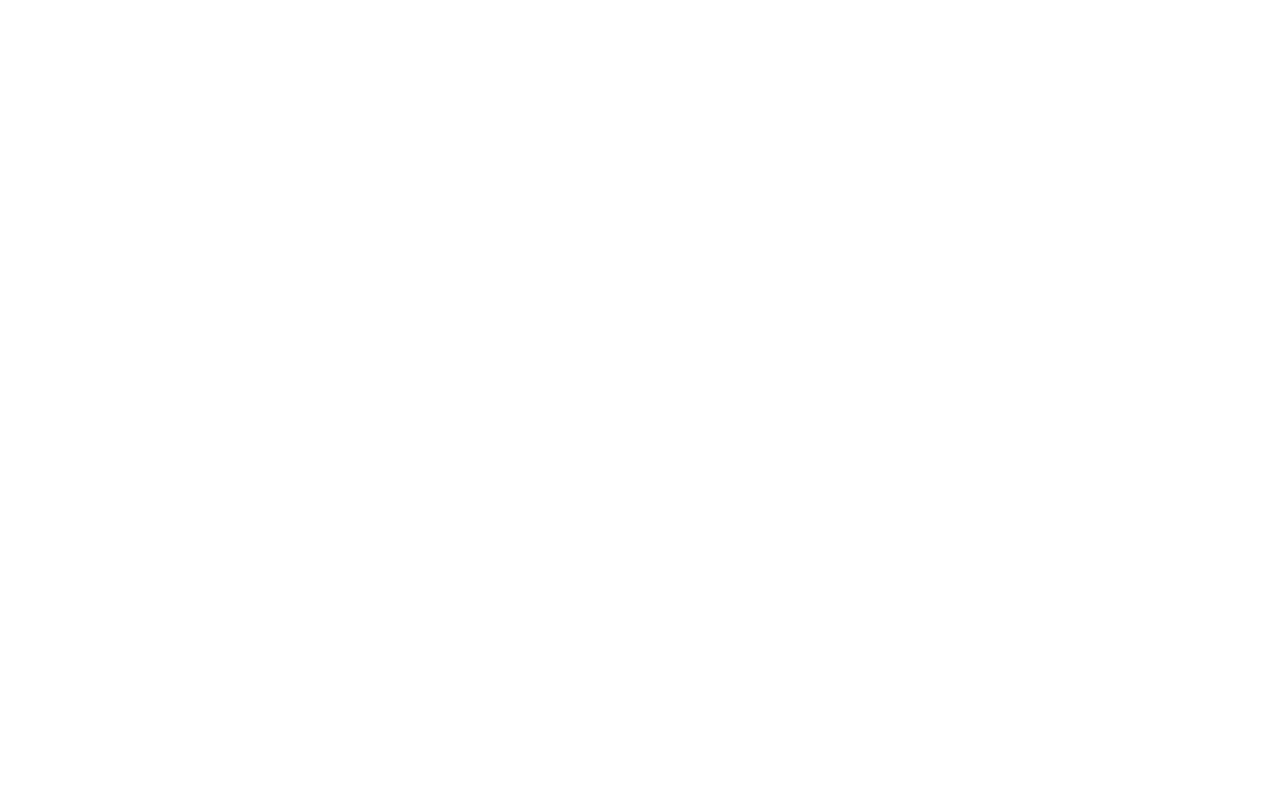
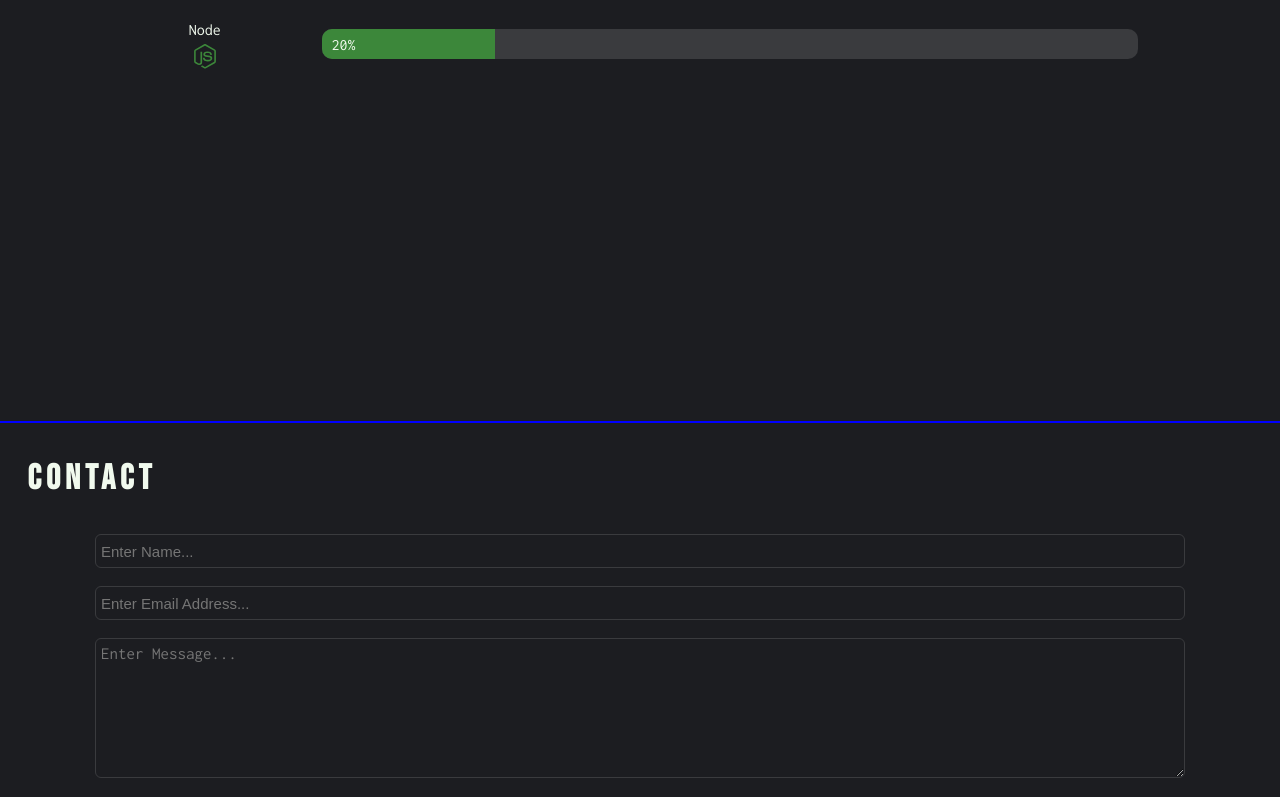
Before and after one commit to Rio0628/portfolio-website, a React (Create React App) app: page / in a window 1280 px wide. Shown: the part 1490-2287 px from the top of the page. Before the commit the page ends 800 px from the top, so only its background shows below. Built offline with nearby package versions, Linux system fonts and the light colour scheme.

Commit message:
Created Comp View
- Created the elements and styles of the main contact comp view.

```diff
--- a/src/App.js
+++ b/src/App.js
@@ -1,6 +1,6 @@
 import React, { Component } from 'react';
 import AboutView from './components/AboutView';
-
+import ContactView from './components/ContactView';
 
 export default class App extends Component {
 
@@ -25,6 +25,7 @@ export default class App extends Component {
 
         <AboutView />
 
+        <ContactView />
 
       </div>
     );
--- /dev/null
+++ b/src/components/ContactView.js
@@ -0,0 +1,24 @@
+import React from 'react';
+import { AiFillGithub } from 'react-icons/ai';
+
+const ContactView = () => {
+    return (
+        <div className='contactView'>
+            <p className='contactViewHeading'>Contact</p>
+
+            <div className='inputFieldsCntr'>
+                <input className='inputName' placeholder='Enter Name...' type='text'/>
+
+                <input className='inputEmail' placeholder='Enter Email Address...' type='text'/>
+
+                <textarea className='inputMessage' placeholder='Enter Message...' type='text'/>
+
+                <div className='submitBtn'>Submit</div>
+            </div>
+
+            <div className='githubRedBtn'><AiFillGithub /></div>
+        </div>
+    );
+}
+
+export default ContactView;
--- a/src/index.css
+++ b/src/index.css
@@ -8,7 +8,7 @@ body {
 .container {
   display: flex;
   flex-direction: column;
-  height: 100vh;
+  /* height: 100vh; */
   width: 100vw;
   background: #1c1d21;
   color: #f1faee;
@@ -71,12 +71,13 @@ body {
 
 /* -- HOME VIEW TEXT */
 
-.homeView, .aboutView{
-  height: 100%;
+.homeView{
+  height: 50rem;
   display: flex;
   flex-direction: column;
   align-items: center;
   outline: 1px solid red;
+  /* padding-bottom: 20rem;  */
 }
 
 .homeText {
@@ -107,15 +108,19 @@ body {
 /* -- ABOUT VIEW STYLES -- */
 
 .aboutView {
-  outline: 1px solid green;
-  /* height: 100%; */
+  height: 65rem;
+  display: flex;
+  flex-direction: column;
+  align-items: center;
+  outline: 1px solid blue;
 }
 
-.aboutViewHeading {
+.aboutViewHeading, .contactViewHeading {
   width: 100%;
   font-size: 35px;
   font-weight: 600;
-  letter-spacing: 2px;
+  font-family: 'Bebas Neue';
+  letter-spacing: 5px;
   padding-left: 55px;
   /* outline: 1px solid red; */
 }
@@ -223,3 +228,81 @@ body {
   width: 20%;
   background: #3C873A;
 }
+
+/* -- CONTACT VIEW STYLES -- */
+
+.contactView{
+  height: 150rem;
+  display: flex;
+  flex-direction: column;
+  align-items: center;
+  outline: 1px solid blue;
+}
+
+.inputFieldsCntr {
+  width: 85%;
+  height: 20rem;
+  display: flex;
+  flex-direction: column;
+  /* outline: 1px solid turquoise; */
+}
+
+.inputName, .inputEmail, .inputMessage {
+  background: none;
+  height: 10%;
+  margin-bottom: 20px;
+  border: none;
+  font-size: 15px;
+  color: #f1faee;
+  padding: 0px 5px;
+  outline: 1px solid #3A3B3E;
+  border-radius: 5px;
+}
+
+.inputMessage {
+  padding: 5px;
+  font-family: 'inconsolata';
+  font-size: 17px;
+  /* line-height: 70px; */
+  height: 40%;
+}
+
+.submitBtn {
+  font-size: 22px;
+  font-weight: 600;
+  text-align: center;
+  letter-spacing: 4px;
+  padding: 2px 0px;
+  outline: 1px solid #3A3B3E;
+  border-radius: 5px;
+  cursor: pointer;
+  margin-top: 10px;
+}
+
+.submitBtn:hover {
+  outline: 1px solid #4E4F51;
+  transition: .2s linear;
+}
+
+.submitBtn:active {
+  transition: .1s linear;
+  background: #3a3b3e;
+}
+
+.githubRedBtn {
+  width: 100%;
+  font-size: 22px;
+  padding-left: 3.5rem;
+  cursor: pointer;
+  /* outline: 1px solid red; */
+}
+
+.githubRedBtn:hover {
+  transition: .2s linear;
+  color: #4E4F51;
+}
+
+.githubRedBtn:active {
+  transition: .2s linear;
+  color: #757678;
+}
```
